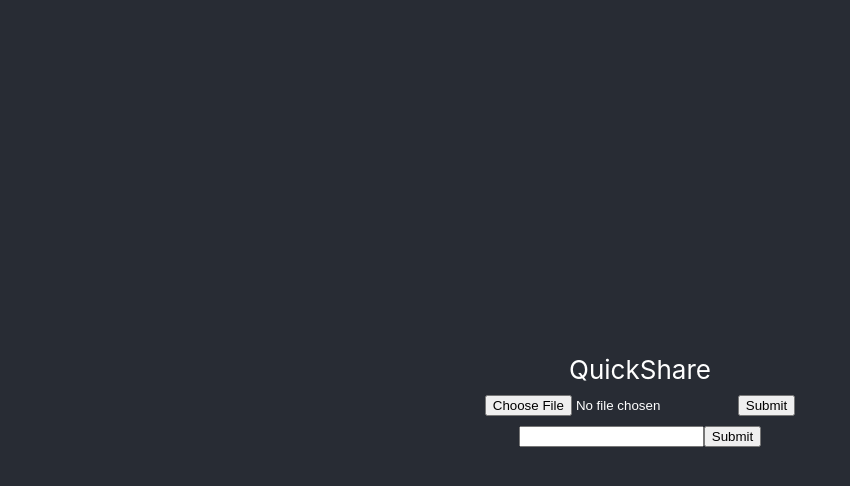
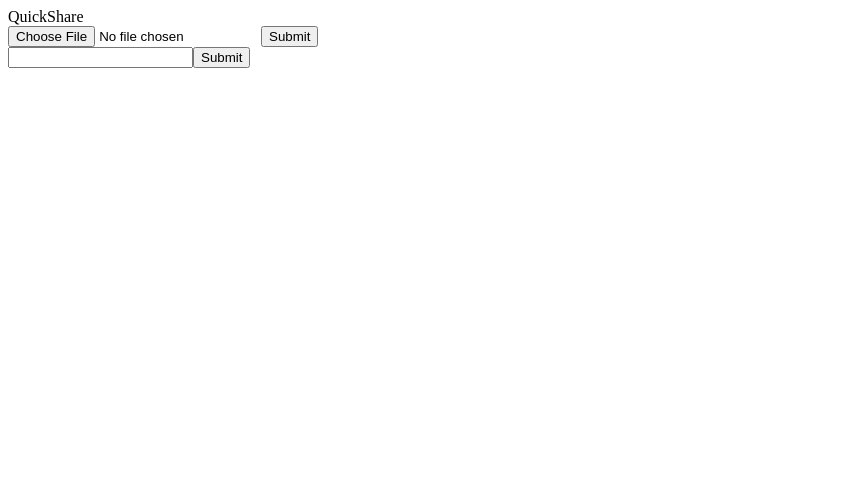
Before and after one commit to CS222-UIUC/course-project-team43, a React (Create React App) app in the folder frontend/: page / in a window 1280 px wide. Shown: the top 486 px of the page, without its empty margins (0-850 px from the left). Built offline with nearby package versions, Linux system fonts and the light colour scheme.

Commit message:
Stripped frontend

```diff
--- a/frontend/src/App.css
+++ /dev/null
@@ -1,38 +0,0 @@
-.App {
-  text-align: center;
-}
-
-.App-logo {
-  height: 40vmin;
-  pointer-events: none;
-}
-
-@media (prefers-reduced-motion: no-preference) {
-  .App-logo {
-    animation: App-logo-spin infinite 20s linear;
-  }
-}
-
-.App-header {
-  background-color: #282c34;
-  min-height: 100vh;
-  display: flex;
-  flex-direction: column;
-  align-items: center;
-  justify-content: center;
-  font-size: calc(10px + 2vmin);
-  color: white;
-}
-
-.App-link {
-  color: #61dafb;
-}
-
-@keyframes App-logo-spin {
-  from {
-    transform: rotate(0deg);
-  }
-  to {
-    transform: rotate(360deg);
-  }
-}
--- a/frontend/src/App.tsx
+++ b/frontend/src/App.tsx
@@ -1,6 +1,5 @@
 import React, { useState, useRef } from 'react'
 import * as API from './api/API'
-import './App.css'
 
 function App(): JSX.Element {
   const [file, setFile] = useState<any>()
@@ -38,9 +37,9 @@
   }
 
   return (
-    <div className="App">
-      <header className="App-header">
-        QuickShare
+    <div>
+      <header>QuickShare</header>
+      <div>
         <form onSubmit={onUploadSubmit}>
           <input name="file_upload" type="file" onChange={handleFileChange}></input>
           <input type="Submit"></input>
@@ -49,7 +48,7 @@
           <input name="file_download" type="text" ref={downloadRef}></input>
           <input type="Submit"></input>
         </form>
-      </header>
+      </div>
     </div>
   )
 }
--- a/frontend/src/index.css
+++ /dev/null
@@ -1,11 +0,0 @@
-body {
-  margin: 0;
-  font-family: -apple-system, BlinkMacSystemFont, 'Segoe UI', 'Roboto', 'Oxygen', 'Ubuntu',
-    'Cantarell', 'Fira Sans', 'Droid Sans', 'Helvetica Neue', sans-serif;
-  -webkit-font-smoothing: antialiased;
-  -moz-osx-font-smoothing: grayscale;
-}
-
-code {
-  font-family: source-code-pro, Menlo, Monaco, Consolas, 'Courier New', monospace;
-}
--- a/frontend/src/index.tsx
+++ b/frontend/src/index.tsx
@@ -1,6 +1,5 @@
 import React from 'react'
 import ReactDOM from 'react-dom/client'
-import './index.css'
 import App from './App'
 import reportWebVitals from './reportWebVitals'
 
```
Also changed, not shown: frontend/src/logo.svg (deleted).
